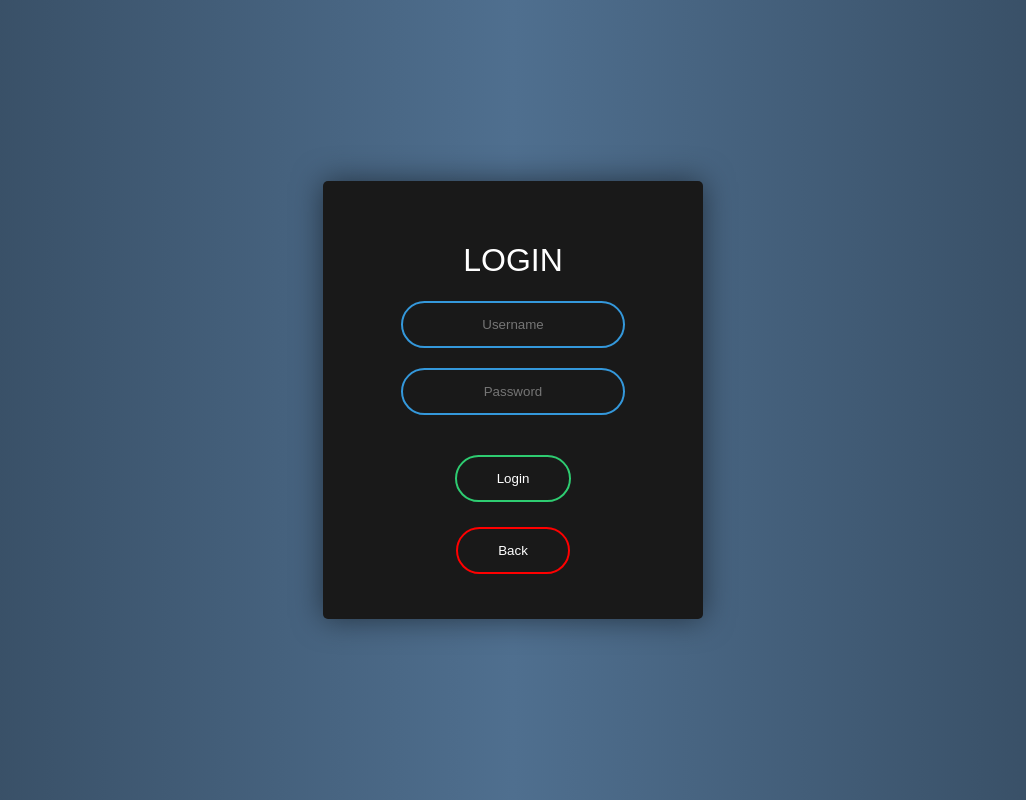
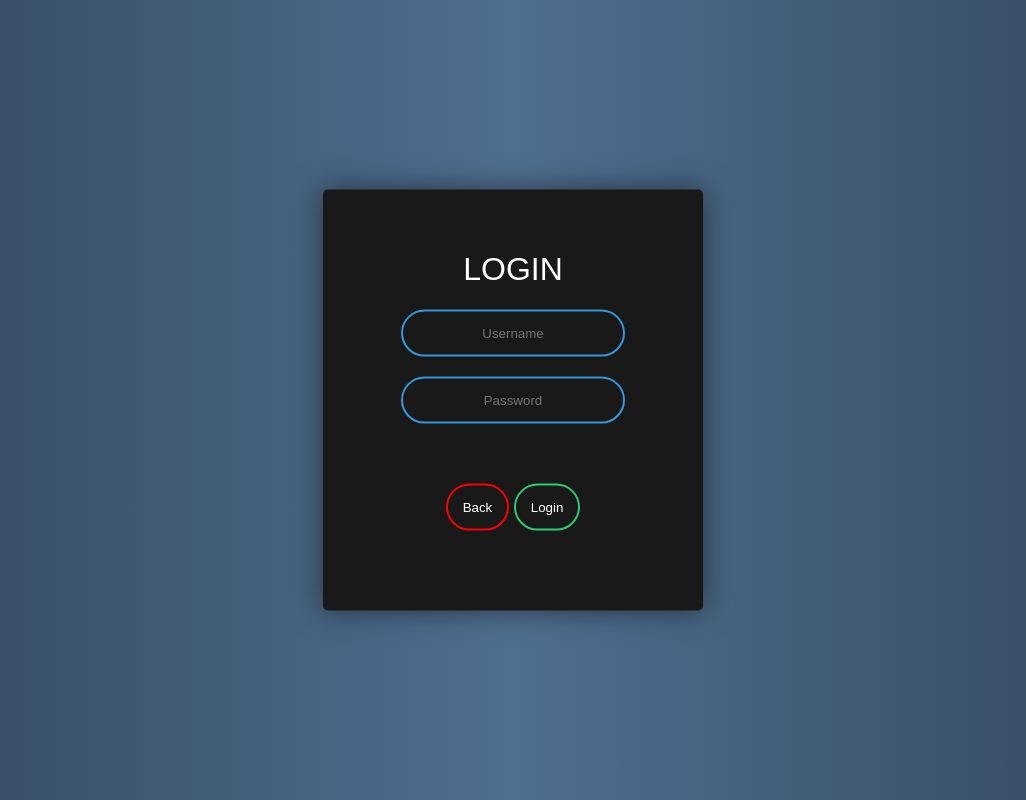
Before and after one commit to llauderes05/SchoolCafeteria, a PHP site: page /login.php in a window 1280 px wide. Shown: the whole page, without its empty margins (127-1153 px from the left). Run offline with PHP 8.4, Linux system fonts and the light colour scheme.

Commit message:
llauderes

```diff
--- /dev/null
+++ b/admin.php
@@ -0,0 +1,4 @@
+<?php
+if(session_status()!=PHP_SESSION_ACTIVE) session_start();
+include_once 'connection.php';
+?>
--- a/login.php
+++ b/login.php
@@ -14,7 +14,7 @@ if($_SERVER["REQUEST_METHOD"] == "POST") {
     $count = mysqli_num_rows($result);
 
     if($count > 0) {
-        header("location:   index.html");
+        header("location:   admin.php");
     } else {
         echo '<script>alert("Invalid Credentials")</script>';
     }
@@ -38,8 +38,9 @@ if($_SERVER["REQUEST_METHOD"] == "POST") {
   <h1>Login</h1>
   <input  type="text" name="username" placeholder="Username" autocomplete="off" required>
   <input  type="password" name="password" placeholder="Password" autocomplete="off" required>
+  <button onclick="history.back()">Back</button>
   <input  class="login" type="submit" name="" value="Login">
-  <button onclick="history.back()">Back</button>
+
 </form>
 
   </body>
--- a/style/style.css
+++ b/style/style.css
@@ -44,10 +44,10 @@ body{
   .box input[type = "submit"]{
     border:0;
     background: none;
-    margin: 20px auto;
+    margin: 40px auto;
     text-align: center;
     border: 2px solid #2ecc71;
-    padding: 14px 40px;
+    padding: 14px 15px;
     outline: none;
     color: white;
     border-radius: 24px;
@@ -60,12 +60,12 @@ body{
 
   .box button{
     border:0;
-    display: block;
+    /* display: block; */
     background: none;
     margin: 5px auto;
     text-align: center;
     border: 2px solid red;
-    padding: 14px 40px;
+    padding: 14px 15px;
     outline: none;
     color: white;
     border-radius: 24px;
```
